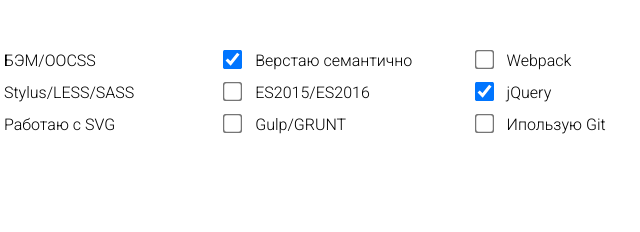
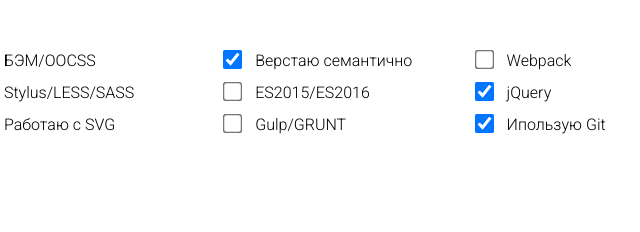
Before and after one commit to gothic2077/gothic2077.github.io, a plain HTML site: page index.html in a window 1280 px wide. Shown: the part 1159-1391 px from the top of the page, 296-936 px from the left. Drawn offline with Linux system fonts and the light colour scheme.

Commit message:
Final Commite

```diff
--- a/index.html
+++ b/index.html
@@ -119,7 +119,7 @@
 									<label for="skill">jQuery</label>
 								</li>
 								<li>
-									<input type="checkbox"/>
+									<input type="checkbox" checked="checked"/>
 									<label for="skill">Ипользую Git</label>
 								</li>
 							</ul>
```
